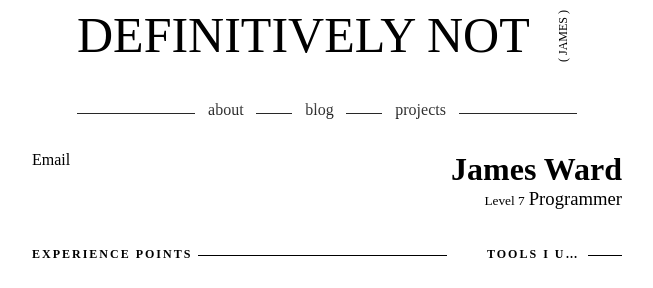
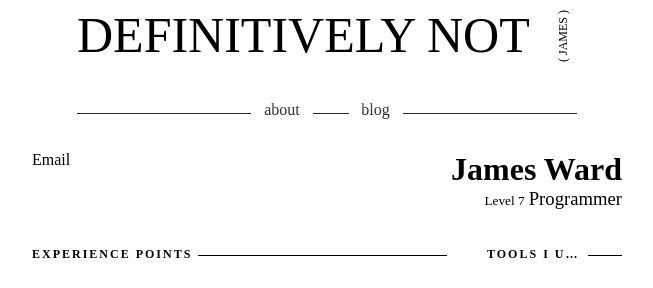
Before and after one commit to imnotjames/imnotjames.github.io, a Jekyll site: the page built from resume.html, in a window 1280 px wide and 1247 px high. Shown: the top 288 px of the window, without its empty margins (313-966 px from the left). Built offline with Jekyll 4.4.1, drawn with Linux system fonts in a browser that asks for light colours; some web fonts are replaced; Markdown is read by kramdown in place of the engine named in the settings.

Commit message:
remove link to projects page (nonexistant)

```diff
--- a/_layouts/default.html
+++ b/_layouts/default.html
@@ -47,11 +47,6 @@
               Blog
             </a>
           </li>
-          <li>
-            <a href="/projects/">
-              Projects
-            </a>
-          </li>
 
         </ul>
       </nav>
```
